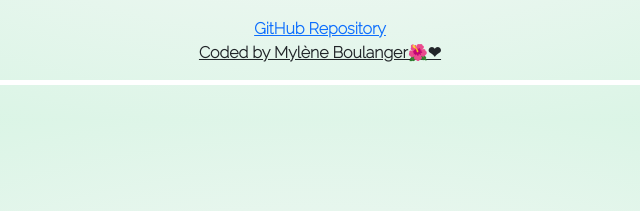
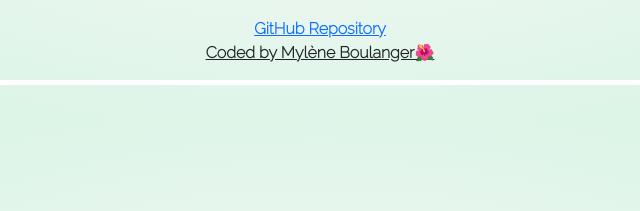
Before and after one commit to milleephoenix/weather-app, a plain HTML site: page index.html in a window 1280 px wide. Shown: the part 550-761 px from the top of the page, 320-960 px from the left. Drawn offline with nearby package versions, Linux system fonts and the light colour scheme.

Commit message:
Remove heart

```diff
--- a/index.html
+++ b/index.html
@@ -73,6 +73,6 @@
 </body>
 
 <a href="https://github.com/milleephoenix/weather-app">GitHub Repository</a>
-<div class="signature">Coded by Mylène Boulanger🌺❤</div>
+<div class="signature">Coded by Mylène Boulanger🌺</div>
 
 </html>
```
